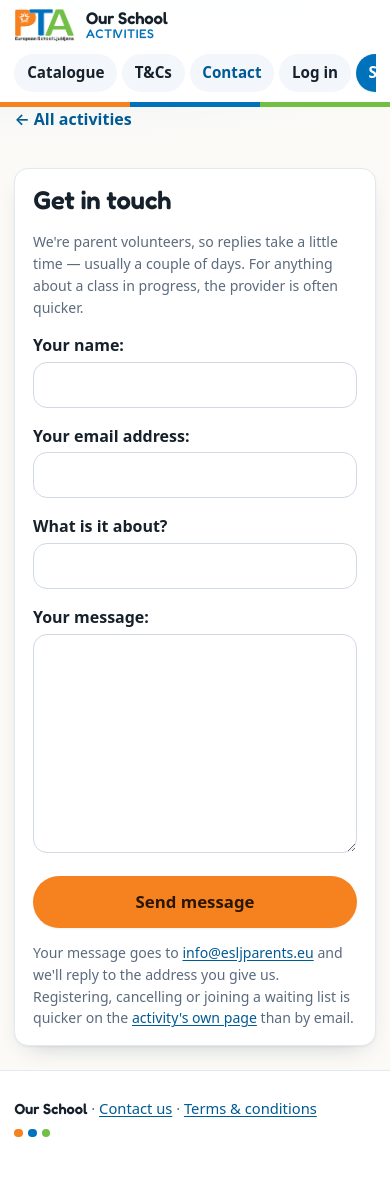
After one commit to anthonycamilleri/extralessons, a Django app: page /contact/ in a window 390 px wide. The commit adds this page. Run offline with Django 5.2, Linux system fonts and the light colour scheme; data comes from the database, SQL or seed files in the repository.

Commit message:
Add a public contact form that emails the office
There was no way to reach the PTA from the site except a mailto: link in
the footer, which does nothing on a phone with no mail client set up and
leaves no record of what was asked.

/contact/ is now a public page (no account needed, prefilled for anyone
logged in) that delivers to SiteConfig.contact_email — info@esljparents.eu
by default, editable in the admin; blank hides the page, the nav item and
the footer link.

It goes through the notification outbox rather than send_mail: a message
a parent typed deserves the retries and the delivery record the outbox
already provides, so a ZeptoMail wobble cannot swallow an enquiry. The
wording is a NotificationTemplate (CONTACT_MESSAGE) like every other
email, seeded by the migration and editable afterwards.

Two details that make it usable and hard to abuse:
- Notification.reply_to (new) carries the writer's address, so the office
  hits reply and answers the parent. The recipient is always the
  configured address and From stays the site's verified sender, so the
  form can never send mail that appears to come from the school.
- A hidden honeypot field and an hourly per-caller cap, both answered
  with the same thank-you page so a bot learns nothing. The subject is
  whitespace-collapsed: a newline there is header injection, which Django
  refuses to send at all.

Notification search now covers the address snapshots, so contact-form
messages and invites (which have no recipient row) are findable in the
admin.

Co-Authored-By: Claude Opus 5 <noreply@anthropic.com>
Claude-Session: https://claude.ai/code/session_01LLWpsUYy4KNLoDfb99iqLP

```diff
--- a/apps/accounts/defaults.py
+++ b/apps/accounts/defaults.py
@@ -6,6 +6,10 @@ Admin → Site configuration.
 """
 
 SENDER_NAME = "European School PTA"
+
+# Where the public contact form delivers, and the address shown to parents in
+# the footer and in email footers. Editable under Admin -> Site configuration.
+CONTACT_EMAIL = "info@esljparents.eu"
 
 TERMS_MARKDOWN = """\
 # Extra-Curricular Activities — Terms & Conditions
--- a/apps/accounts/models.py
+++ b/apps/accounts/models.py
@@ -201,7 +201,10 @@ class SiteConfig(models.Model):
         help_text="Who signs the emails parents receive, e.g. “European School PTA”.",
     )
     contact_email = models.EmailField(
-        blank=True, help_text="Shown to parents as the school contact address."
+        blank=True,
+        default=defaults.CONTACT_EMAIL,
+        help_text="Shown to parents as the school contact address, and where the "
+        "public contact form delivers. Empty hides the contact form.",
     )
     catalogue_intro = models.TextField(
         blank=True,
--- /dev/null
+++ b/apps/catalog/forms.py
@@ -0,0 +1,38 @@
+from django import forms
+
+
+class ContactForm(forms.Form):
+    """The public contact form.
+
+    A form, not a ModelForm: nothing a stranger types is stored. The message
+    goes into the notification outbox (queue_contact_message) and lives in its
+    delivery record, which is where the office looks for it anyway.
+    """
+
+    name = forms.CharField(max_length=120, label="Your name")
+    email = forms.EmailField(label="Your email address")
+    subject = forms.CharField(max_length=150, label="What is it about?")
+    message = forms.CharField(
+        widget=forms.Textarea(attrs={"rows": 8}),
+        max_length=4000,
+        label="Your message",
+    )
+    # Honeypot: browsers never fill a hidden field, bots fill everything. A
+    # filled one is answered with the same thank-you page and nothing is sent,
+    # so a bot learns nothing from the difference.
+    website = forms.CharField(
+        required=False,
+        widget=forms.HiddenInput(attrs={"autocomplete": "off", "tabindex": "-1"}),
+        label="Leave this field empty",
+    )
+
+    def clean_subject(self):
+        """Collapse whitespace: the subject becomes an email header, and a
+        newline in a header is either a mistake or an injection attempt.
+        Django refuses to send such a message at all, which would leave the
+        message stuck in the outbox retrying forever."""
+        return " ".join(self.cleaned_data["subject"].split())
+
+    @property
+    def looks_automated(self):
+        return bool(self.cleaned_data.get("website"))
--- a/apps/catalog/urls.py
+++ b/apps/catalog/urls.py
@@ -6,4 +6,5 @@ urlpatterns = [
     path("", views.catalogue, name="catalogue"),
     path("classes/<int:term_id>/<slug:slug>/", views.class_detail, name="class_detail"),
     path("terms/", views.terms, name="terms"),
+    path("contact/", views.contact, name="contact"),
 ]
--- a/apps/catalog/views.py
+++ b/apps/catalog/views.py
@@ -1,10 +1,14 @@
 from urllib.parse import urlencode
 
+from django.contrib import messages
+from django.core.cache import cache
 from django.http import Http404, QueryDict
 from django.shortcuts import get_object_or_404, redirect, render
 
 from apps.accounts.models import Child, SiteConfig, User
+from apps.notifications import services as notification_services
 
+from .forms import ContactForm
 from .models import ActivityClass
 
 FILTER_KEYS = ("day", "location", "age")
@@ -149,3 +153,74 @@ def terms(request):
     if not config.has_terms:
         raise Http404("No terms and conditions have been published.")
     return render(request, "catalog/terms.html", {"terms_html": config.terms_html})
+
+
+# Best-effort flood protection: enough to stop a bot hammering the form, not a
+# security control (the cache is per process, and an IP is not an identity).
+# The honeypot in ContactForm catches the ordinary drive-by spammer.
+CONTACT_MAX_PER_HOUR = 5
+CONTACT_WINDOW_SECONDS = 60 * 60
+
+
+def _client_ip(request):
+    """Best guess at the caller's address, trusting the platform's proxy.
+
+    Render terminates TLS and forwards the client address in
+    X-Forwarded-For; the leftmost entry is the one it appended.
+    """
+    forwarded = request.META.get("HTTP_X_FORWARDED_FOR", "")
+    if forwarded:
+        return forwarded.split(",")[0].strip()
+    return request.META.get("REMOTE_ADDR", "")
+
+
+def _contact_flooding(request):
+    """True when this caller has already sent its hourly allowance."""
+    key = f"contact_form:{_client_ip(request)}"
+    sent = cache.get(key, 0)
+    if sent >= CONTACT_MAX_PER_HOUR:
+        return True
+    # set() rather than incr(): incr needs the key to exist, and a first
+    # message and a fifth should cost the same one round trip.
+    cache.set(key, sent + 1, CONTACT_WINDOW_SECONDS)
+    return False
+
+
+def contact(request):
+    """Public contact form; messages go to SiteConfig.contact_email.
+
+    A public page rather than a mailto: link, so a parent without a mail
+    client set up can still reach the office, and so the message lands in the
+    outbox with a delivery record instead of in someone's drafts.
+    """
+    config = SiteConfig.get()
+    if not config.contact_email:
+        raise Http404("No contact address has been configured.")
+
+    initial = {}
+    if request.user.is_authenticated:
+        initial = {
+            "name": request.user.get_full_name() or "",
+            "email": request.user.email,
+        }
+    form = ContactForm(request.POST or None, initial=initial)
+    if request.method == "POST" and form.is_valid():
+        if form.looks_automated or _contact_flooding(request):
+            # Same thank-you either way: a bot gets no signal, and a parent
+            # who double-clicked is not told off for a message we did send.
+            messages.success(request, "Thanks — your message is on its way.")
+            return redirect("contact")
+        notification_services.queue_contact_message(
+            name=form.cleaned_data["name"],
+            email=form.cleaned_data["email"],
+            subject=form.cleaned_data["subject"],
+            message=form.cleaned_data["message"],
+            submitted_by=request.user.email if request.user.is_authenticated else "",
+        )
+        messages.success(
+            request,
+            "Thanks — your message is on its way. We'll reply to "
+            f"{form.cleaned_data['email']} as soon as we can.",
+        )
+        return redirect("contact")
+    return render(request, "catalog/contact.html", {"form": form, "config": config})
--- a/apps/notifications/admin.py
+++ b/apps/notifications/admin.py
@@ -21,7 +21,9 @@ class BroadcastAdmin(admin.ModelAdmin):
 class NotificationAdmin(admin.ModelAdmin):
     list_display = ["created_at", "event", "recipient", "channel", "status", "attempts"]
     list_filter = ["status", "channel", "event"]
-    search_fields = ["recipient__email"]
+    # recipient is empty for address-only sends (invites, contact-form
+    # messages), so the address snapshots have to be searchable too.
+    search_fields = ["recipient__email", "recipient_email", "reply_to"]
     readonly_fields = [f.name for f in Notification._meta.fields]
     actions = ["retry_failed"]
 
--- a/apps/notifications/channels/email.py
+++ b/apps/notifications/channels/email.py
@@ -33,6 +33,9 @@ class EmailAdapter:
             body=notification.rendered_body,
             from_email=settings.DEFAULT_FROM_EMAIL,
             to=[notification.recipient_email],
+            # Set for contact-form messages, so the office answers the parent
+            # who wrote rather than the site's no-reply address.
+            reply_to=[notification.reply_to] if notification.reply_to else None,
             connection=self.connection,
         )
         try:
--- a/apps/notifications/models.py
+++ b/apps/notifications/models.py
@@ -20,6 +20,7 @@ class Event(models.TextChoices):
     ADMIN_NEW_REQUEST = "ADMIN_NEW_REQUEST", "Admin: new enrollment request"
     ADMIN_SEAT_FREED = "ADMIN_SEAT_FREED", "Admin: seat freed"
     ADMIN_OFFER_LAPSED = "ADMIN_OFFER_LAPSED", "Admin: offer declined/expired"
+    CONTACT_MESSAGE = "CONTACT_MESSAGE", "Admin: message from the contact form"
 
 
 class NotificationTemplate(models.Model):
@@ -104,6 +105,11 @@ class Notification(models.Model):
     # change where a pending message goes.
     recipient_email = models.EmailField(blank=True)
     recipient_phone = models.CharField(max_length=20, blank=True)
+    reply_to = models.EmailField(
+        blank=True,
+        help_text="Reply-To for this email, when replies should not come back to "
+        "the sending address (contact-form messages reply to the writer).",
+    )
     channel = models.CharField(max_length=10, choices=Channel.choices)
     event = models.CharField(max_length=30, choices=Event.choices)
     enrollment = models.ForeignKey(
--- a/static/css/main.css
+++ b/static/css/main.css
@@ -351,6 +351,10 @@ form p:has(> input[type=checkbox]) { flex-wrap: wrap; }
 .actions { display: flex; gap: .5rem; flex-wrap: wrap; align-items: center; }
 .auth-box { max-width: 26rem; margin: 2rem auto; }
 .auth-box h1 { text-align: center; }
+/* Same centred card as the login box, but wide enough to write a message in:
+   the global 28rem cap on fields would leave the card half empty. */
+.form-page { max-width: 38rem; margin: 1.5rem auto; }
+.form-page input, .form-page select, .form-page textarea { max-width: 100%; }
 .stack { display: flex; flex-direction: column; gap: 1rem; }
 
 /* --- Page hero ---------------------------------------------------------- */
--- a/templates/base.html
+++ b/templates/base.html
@@ -26,6 +26,7 @@
     <div class="nav-links">
       <a href="{% url 'catalogue' %}"{% if request.resolver_match.url_name == "catalogue" %} aria-current="page"{% endif %}>Catalogue</a>
       {% if site_config.has_terms %}<a href="{% url 'terms' %}"{% if request.resolver_match.url_name == "terms" %} aria-current="page"{% endif %}>T&amp;Cs</a>{% endif %}
+      {% if site_config.contact_email %}<a href="{% url 'contact' %}"{% if request.resolver_match.url_name == "contact" %} aria-current="page"{% endif %}>Contact</a>{% endif %}
       {% if user.is_authenticated %}
         {% if user.role == "PARENT" %}
           <a href="{% url 'parent_home' %}">My family</a>
@@ -66,7 +67,7 @@
     <div>
       <strong>{{ site_config.school_name }}</strong>
       {% if site_config.contact_email %}
-        · <a href="mailto:{{ site_config.contact_email }}">{{ site_config.contact_email }}</a>
+        · <a href="{% url 'contact' %}">Contact us</a>
       {% endif %}
       {% if site_config.has_terms %}
         · <a href="{% url 'terms' %}">Terms &amp; conditions</a>
--- /dev/null
+++ b/templates/catalog/contact.html
@@ -0,0 +1,24 @@
+{% extends "base.html" %}
+{% block title %}Contact us{% endblock %}
+{% block description %}Get in touch with the {{ site_config.sender_name }} about the extra-curricular activities programme.{% endblock %}
+{% block content %}
+<a class="back-link" href="{% url 'catalogue' %}">← All activities</a>
+<div class="form-page panel">
+  <h1>Get in touch</h1>
+  <p class="muted small">
+    We're parent volunteers, so replies take a little time — usually a couple of
+    days. For anything about a class in progress, the provider is often quicker.
+  </p>
+  <form method="post">
+    {% csrf_token %}
+    {{ form.as_p }}
+    <button type="submit" class="btn btn-cta">Send message</button>
+  </form>
+  <p class="small muted">
+    Your message goes to <a href="mailto:{{ config.contact_email }}">{{ config.contact_email }}</a>
+    and we'll reply to the address you give us. Registering, cancelling or joining
+    a waiting list is quicker on the <a href="{% url 'catalogue' %}">activity's own page</a>
+    than by email.
+  </p>
+</div>
+{% endblock %}
```
Also changed, not shown: apps/notifications/services.py (+36 -0 lines), tests/conftest.py (+7 -0 lines), tests/test_contact_form.py (added, +129 -0 lines), tests/test_friendly_templates.py (+16 -1 lines), README.md, apps/accounts/migrations/0003_contact_email_default.py (added), apps/notifications/migrations/0006_contact_form_messages.py (added).
